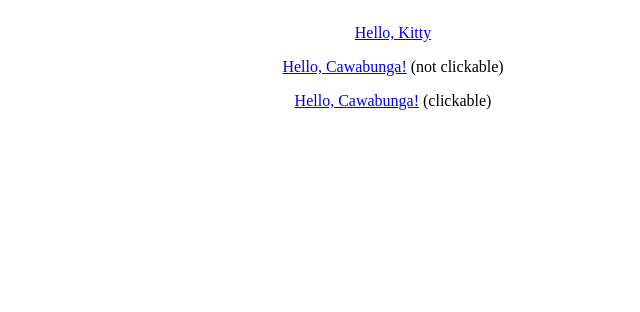
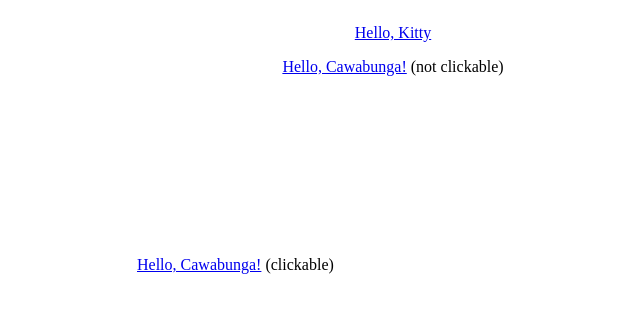
Before and after one commit to cawabunga/layer-mask, a website built with webpack: page example/index.html in a window 1280 px wide. Shown: the whole page, without its empty margins (247-887 px from the left). Built offline with nearby package versions, Linux system fonts and the light colour scheme.

Commit message:
Update example page

```diff
--- a/example/index.html
+++ b/example/index.html
@@ -14,6 +14,12 @@
     .text-center {
       text-align: center;
     }
+
+    .position-1 {
+      position: absolute;
+      left: 30%;
+      top: 30%
+    }
   </style>
 </head>
 <body>
@@ -26,7 +32,7 @@
   <a href="javascript:void(0)" onclick="alert('Clicked')" id="link-3">Hello, Cawabunga!</a> (not clickable)
 </p>
 
-<p class="text-center">
+<p class="position-1">
   <a href="javascript:void(0)" onclick="alert('Clicked')" id="link-2">Hello, Cawabunga!</a> (clickable)
 </p>
 
```
